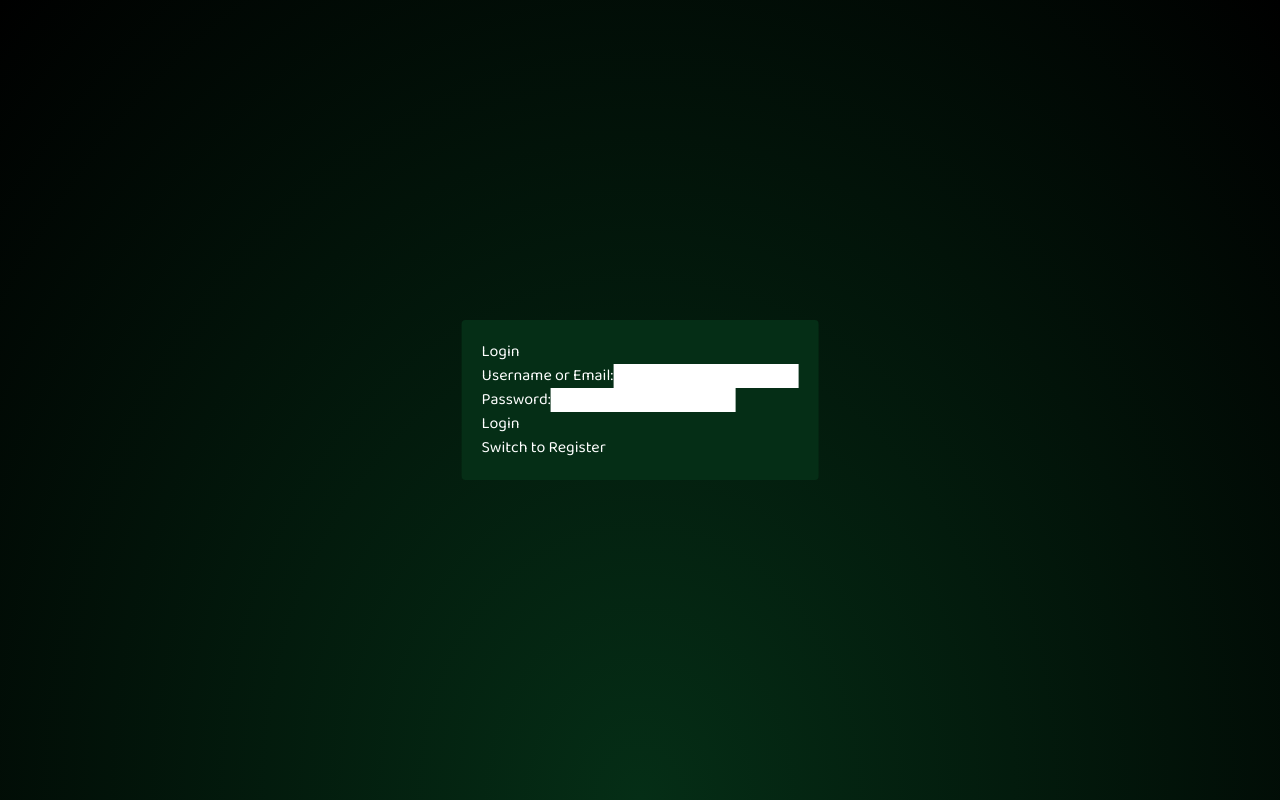
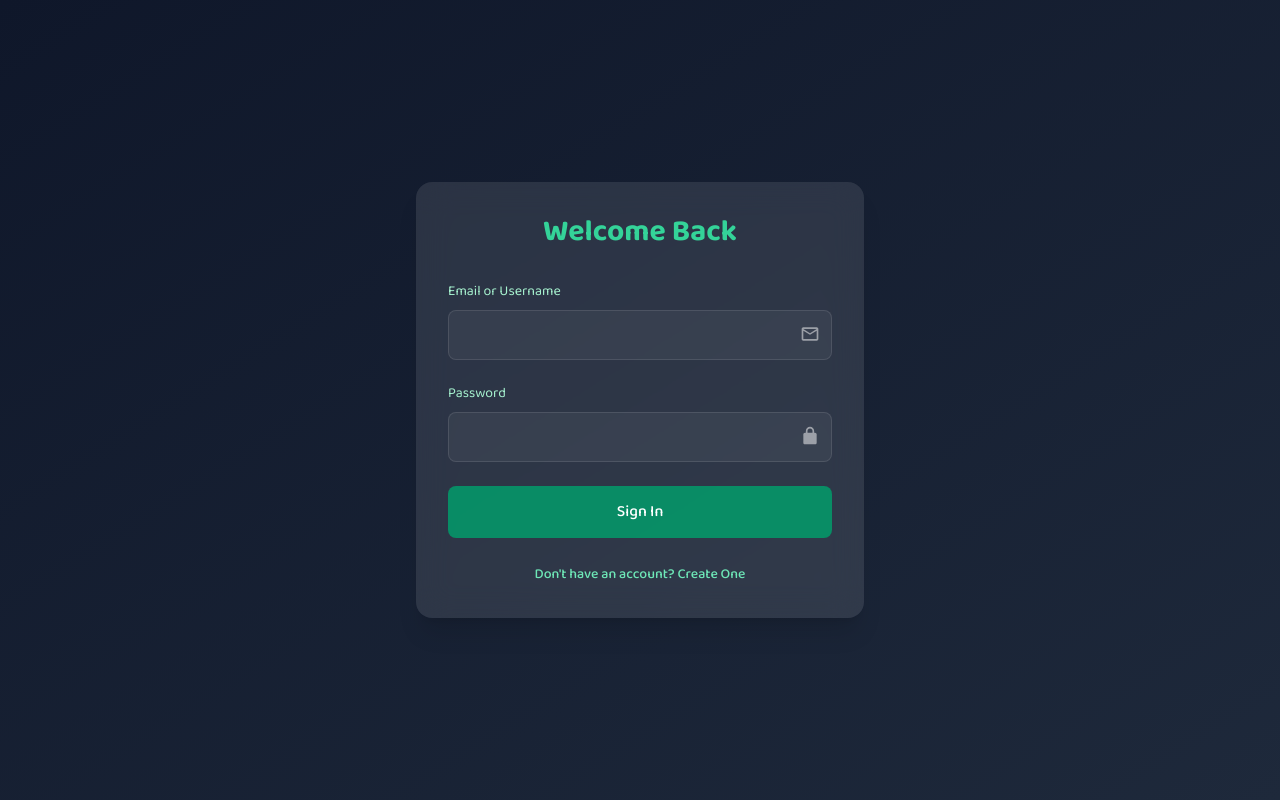
Before and after one commit to Mohayyad-Muawia/chatpdf, a React (Vite) app: page /login in a window 1280 px wide. Built offline with nearby package versions, Linux system fonts and the light colour scheme; no server answers.

Commit message:
recreate signin/up at 26-11

```diff
--- a/src/components/Login.jsx
+++ b/src/components/Login.jsx
@@ -1,119 +1,280 @@
-import React, { useEffect, useState } from 'react';
-import { useNavigate } from 'react-router-dom';
-import './Login.css'
+import React, { useState, useEffect } from 'react'
+import { useNavigate } from 'react-router-dom'
 
 const Login = () => {
-    const [isRegister, setIsRegister] = useState(false);
-    const [username, setUsername] = useState('');
-    const [email, setEmail] = useState('');
-    const [password, setPassword] = useState('');
-    const [confirmPassword, setConfirmPassword] = useState('');
-    const navigate = useNavigate();
+  const [isRegister, setIsRegister] = useState(false)
+  const [username, setUsername] = useState('')
+  const [email, setEmail] = useState('')
+  const [password, setPassword] = useState('')
+  const [confirmPassword, setConfirmPassword] = useState('')
+  const [error, setError] = useState('')
+  const [emailError, setEmailError] = useState('')
+  const [isLoading, setIsLoading] = useState(false)
+  const navigate = useNavigate()
 
   useEffect(() => {
     if (window.localStorage.getItem('token')) {
-            navigate('/chat');
+      navigate('/chat')
     }
-    }, [navigate]);
+  }, [navigate])
+
+  const validateEmail = (email) => {
+    const re = /^[^\s@]+@[^\s@]+\.[^\s@]+$/
+    return re.test(String(email).toLowerCase())
+  }
+
+  const handleEmailChange = (e) => {
+    const value = e.target.value
+    setEmail(value)
+    if (isRegister && !validateEmail(value)) {
+      setEmailError('Please enter a valid email address')
+    } else {
+      setEmailError('')
+    }
+  }
 
   const handleSubmit = (e) => {
-        e.preventDefault();
+    e.preventDefault()
+    setIsLoading(true)
+    setError('')
+
     if (isRegister) {
       if (password !== confirmPassword) {
-                alert('Passwords do not match');
-                return;
+        setError('Passwords do not match')
+        setIsLoading(false)
+        return
       }
+      if (!validateEmail(email)) {
+        setEmailError('Please enter a valid email address')
+        setIsLoading(false)
+        return
+      }
+
       fetch('https://chatpdf-9g4j.onrender.com/api/v1/signup', {
-                method: "POST",
+        method: 'POST',
         body: JSON.stringify({ username, email, password }),
         headers: {
-                    "Content-Type": "application/json",
+          'Content-Type': 'application/json',
         },
-            }).then((res) => {
+      })
+        .then((res) => {
           if (res.ok) {
-                    console.log('Registration successful');
+            return res.json()
+          }
+          throw new Error('Registration failed')
+        })
+        .then((data) => {
+          window.localStorage.setItem('token', data.token)
           navigate('/chat')
-                    res.json().then((data) => {
-                        window.localStorage.setItem('token', data.token)
+        })
+        .catch((error) => {
+          setError(error.message)
+          setIsLoading(false)
         })
     } else {
-                    console.error('Registration failed');
-                }
-            });
-        } else {
-            console.log('Login:', { login: email || username, password });
       fetch('https://chatpdf-9g4j.onrender.com/api/v1/signin', {
-                method: "POST",
+        method: 'POST',
         body: JSON.stringify({ login: email || username, password }),
         headers: {
-                    "Content-Type": "application/json",
+          'Content-Type': 'application/json',
         },
-            }).then((res) => {
+      })
+        .then((res) => {
           if (res.ok) {
-                    console.log('Login successful');
+            return res.json()
+          }
+          throw new Error('Invalid credentials')
+        })
+        .then((data) => {
+          window.localStorage.setItem('token', data.token)
           navigate('/chat')
-                    res.json().then((data) => {
-                        window.localStorage.setItem('token', data.token)
         })
-                } else {
-                    console.error('Login failed');
+        .catch((error) => {
+          setError(error.message)
+          setIsLoading(false)
+        })
     }
   }
-            )
-        }
-    };
 
   return (
-        <div className='min-w-[280px] max-w-[500px] mx-auto rounded bg-green-950 p-5 absolute top-1/2 left-1/2 -translate-x-1/2 -translate-y-1/2'>
-            <h2>{isRegister ? 'Register' : 'Login'}</h2>
-            <form onSubmit={handleSubmit}>
+    <div className="min-h-screen bg-gradient-to-br from-slate-900 to-slate-800 flex items-center justify-center p-4">
+      <div className="w-full max-w-md bg-white/10 backdrop-blur-lg rounded-2xl p-8 shadow-xl transition-all duration-300 hover:shadow-2xl">
+        <h2 className="text-center text-3xl font-bold text-emerald-400 mb-8">
+          {isRegister ? 'Create Account' : 'Welcome Back'}
+        </h2>
+
+        {error && (
+          <div className="mb-4 p-3 bg-red-900/30 rounded-lg border border-red-400">
+            <p className="text-red-300 text-sm">{error}</p>
+          </div>
+        )}
+
+        <form onSubmit={handleSubmit} className="space-y-6">
           {isRegister && (
-                    <div>
-                        <label>Username:</label>
+            <div className="group">
+              <label className="block text-emerald-200 text-sm mb-2">
+                Username
+              </label>
+              <div className="relative">
                 <input
+                  id="username"
                   type="text"
                   value={username}
                   onChange={(e) => setUsername(e.target.value)}
                   required
+                  className="w-full px-4 py-3 bg-white/5 rounded-lg border border-white/10 focus:border-emerald-400 focus:ring-2 focus:ring-emerald-400/30 outline-none transition-all"
                 />
+                <svg
+                  className="absolute right-3 top-3.5 opacity-50"
+                  width="20"
+                  height="20"
+                  viewBox="0 0 24 24"
+                >
+                  <path
+                    fill="currentColor"
+                    d="M12 4a4 4 0 0 1 4 4a4 4 0 0 1-4 4a4 4 0 0 1-4-4a4 4 0 0 1 4-4m0 10c4.42 0 8 1.79 8 4v2H4v-2c0-2.21 3.58-4 8-4Z"
+                  />
+                </svg>
+              </div>
             </div>
           )}
-                <div>
-                    <label>{ isRegister ? "Email:" : "Username or Email:"}</label>
+
+          <div className="group">
+            <label className="block text-emerald-200 text-sm mb-2">
+              {isRegister ? 'Email' : 'Email or Username'}
+            </label>
+            <div className="relative">
               <input
-                        type={isRegister ? "email" : "text"}
+                id="email"
+                type={isRegister ? 'email' : 'text'}
                 value={email}
-                        onChange={(e) => setEmail(e.target.value)}
+                onChange={handleEmailChange}
                 required
+                className="w-full px-4 py-3 bg-white/5 rounded-lg border border-white/10 focus:border-emerald-400 focus:ring-2 focus:ring-emerald-400/30 outline-none transition-all"
               />
+              <svg
+                className="absolute right-3 top-3.5 opacity-50"
+                width="20"
+                height="20"
+                viewBox="0 0 24 24"
+              >
+                <path
+                  fill="currentColor"
+                  d="M20 4H4c-1.1 0-1.99.9-1.99 2L2 18c0 1.1.9 2 2 2h16c1.1 0 2-.9 2-2V6c0-1.1-.9-2-2-2zm0 14H4V8l8 5l8-5v10zm-8-7L4 6h16l-8 5z"
+                />
+              </svg>
             </div>
-                <div>
-                    <label>Password:</label>
+            {emailError && (
+              <p className="text-rose-400 text-xs mt-1 ml-1">{emailError}</p>
+            )}
+          </div>
+
+          <div className="group">
+            <label className="block text-emerald-200 text-sm mb-2">
+              Password
+            </label>
+            <div className="relative">
               <input
+                id="password"
                 type="password"
                 value={password}
                 onChange={(e) => setPassword(e.target.value)}
                 required
+                className="w-full px-4 py-3 bg-white/5 rounded-lg border border-white/10 focus:border-emerald-400 focus:ring-2 focus:ring-emerald-400/30 outline-none transition-all"
               />
+              <svg
+                className="absolute right-3 top-3.5 opacity-50"
+                width="20"
+                height="20"
+                viewBox="0 0 24 24"
+              >
+                <path
+                  fill="currentColor"
+                  d="M12 17c1.1 0 2-.9 2-2s-.9-2-2-2s-2 .9-2 2s.9 2 2 2m6-9h-1V6c0-2.76-2.24-5-5-5S7 3.24 7 6v2H6c-1.1 0-2 .9-2 2v10c0 1.1.9 2 2 2h12c1.1 0 2-.9 2-2V10c0-1.1-.9-2-2-2m-6-5c1.66 0 3 1.34 3 3v2H9V6c0-1.66 1.34-3 3-3Z"
+                />
+              </svg>
             </div>
+          </div>
+
           {isRegister && (
-                    <div>
-                        <label>Confirm Password:</label>
+            <div className="group">
+              <label className="block text-emerald-200 text-sm mb-2">
+                Confirm Password
+              </label>
+              <div className="relative">
                 <input
+                  id="confirmPassword"
                   type="password"
                   value={confirmPassword}
                   onChange={(e) => setConfirmPassword(e.target.value)}
                   required
+                  className="w-full px-4 py-3 bg-white/5 rounded-lg border border-white/10 focus:border-emerald-400 focus:ring-2 focus:ring-emerald-400/30 outline-none transition-all"
                 />
+                <svg
+                  className="absolute right-3 top-3.5 opacity-50"
+                  width="20"
+                  height="20"
+                  viewBox="0 0 24 24"
+                >
+                  <path
+                    fill="currentColor"
+                    d="M12 17c1.1 0 2-.9 2-2s-.9-2-2-2s-2 .9-2 2s.9 2 2 2m6-9h-1V6c0-2.76-2.24-5-5-5S7 3.24 7 6v2H6c-1.1 0-2 .9-2 2v10c0 1.1.9 2 2 2h12c1.1 0 2-.9 2-2V10c0-1.1-.9-2-2-2m-6-5c1.66 0 3 1.34 3 3v2H9V6c0-1.66 1.34-3 3-3Z"
+                  />
+                </svg>
+              </div>
             </div>
           )}
-                <button type="submit">{isRegister ? 'Register' : 'Login'}</button>
+
+          <button
+            type="submit"
+            disabled={isLoading || (isRegister && emailError)}
+            className="w-full py-3.5 bg-emerald-600/90 hover:bg-emerald-500 text-white rounded-lg font-medium transition-all flex items-center justify-center gap-2 disabled:opacity-50 disabled:cursor-not-allowed"
+          >
+            {isLoading ? (
+              <>
+                <svg
+                  className="animate-spin h-5 w-5 text-white"
+                  xmlns="http://www.w3.org/2000/svg"
+                  fill="none"
+                  viewBox="0 0 24 24"
+                >
+                  <circle
+                    className="opacity-25"
+                    cx="12"
+                    cy="12"
+                    r="10"
+                    stroke="currentColor"
+                    strokeWidth="4"
+                  ></circle>
+                  <path
+                    className="opacity-75"
+                    fill="currentColor"
+                    d="M4 12a8 8 0 018-8V0C5.373 0 0 5.373 0 12h4zm2 5.291A7.962 7.962 0 014 12H0c0 3.042 1.135 5.824 3 7.938l3-2.647z"
+                  ></path>
+                </svg>
+                Processing...
+              </>
+            ) : isRegister ? (
+              'Create Account'
+            ) : (
+              'Sign In'
+            )}
+          </button>
         </form>
-            <button onClick={() => setIsRegister(!isRegister)}>
-                {isRegister ? 'Switch to Login' : 'Switch to Register'}
+
+        <div className="mt-6 text-center">
+          <button
+            onClick={() => setIsRegister(!isRegister)}
+            className="text-emerald-300 hover:text-emerald-200 text-sm font-medium transition-all"
+          >
+            {isRegister
+              ? 'Already have an account? Sign In'
+              : "Don't have an account? Create One"}
           </button>
         </div>
-    );
-};
+      </div>
+    </div>
+  )
+}
 
-export default Login;
+export default Login
```
Lines whose indentation alone changed are shown as unchanged.
